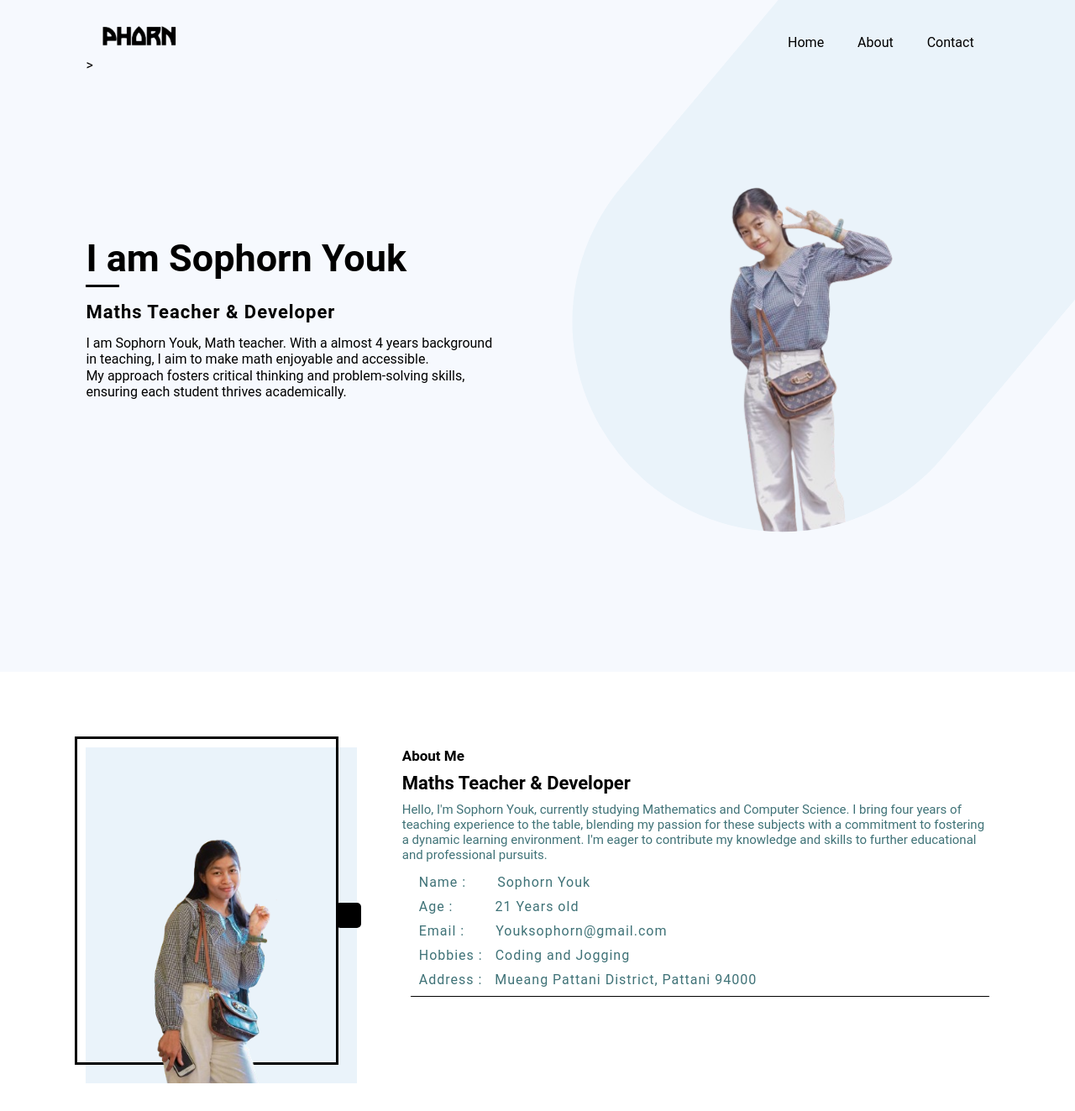
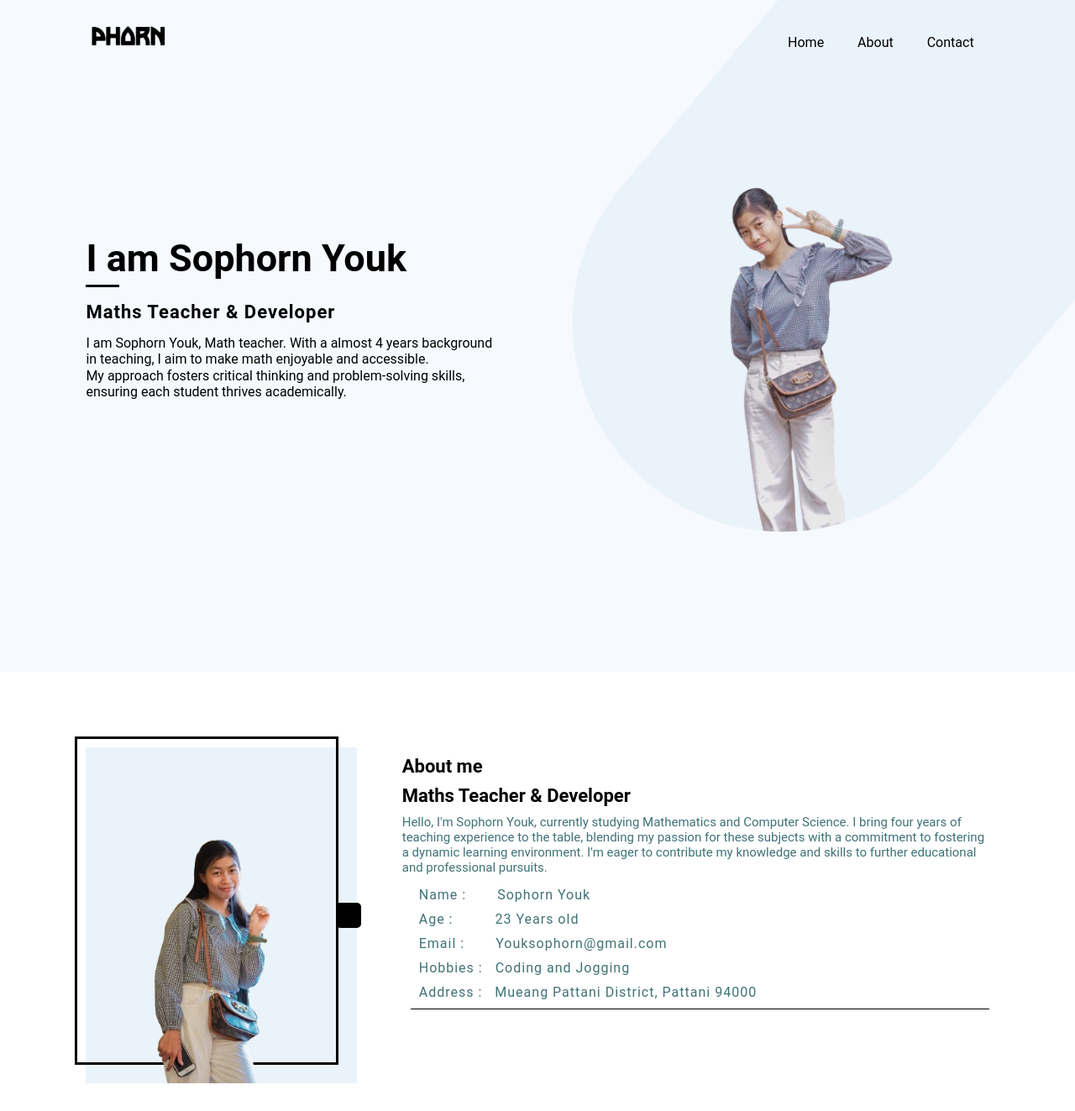
Before and after one commit to Gvorn555/phorncv, a plain HTML site: page Index.html in a window 1280 px wide. Shown: the top 1323 px of the page at 84% size. Drawn offline with nearby package versions, Linux system fonts and the light colour scheme.

Commit message:
Update Index.html

```diff
--- a/Index.html
+++ b/Index.html
@@ -28,9 +28,12 @@
 
 	<!--   === Navbar Starts ===   -->
 	<nav class="navbar">
-		<div class="logo" href="#home">>
-			<img src="images/logopp.png">
-		</div>
+		<a href="#home">
+    <div class="logo">
+        <img src="images/logopp.png" alt="Logo">
+    </div>
+</a>
+
 
 		<ul class="nav-links">
 			<li><a href="#home">Home</a></li>
@@ -86,13 +89,15 @@
 
 	<!--   === About Description Starts ===   -->
 	<div class="about-desc">
-		<h3>About Me</h3>
+		<header class="sub-heading">
+				<h2>About me</h2>
+			</header>
 		<h2>Maths Teacher & Developer</h2>
 		<p>Hello, I'm Sophorn Youk, currently studying Mathematics and Computer Science. I bring four years of teaching experience to the table, blending my passion for these subjects with a commitment to fostering a dynamic learning environment. I'm eager to contribute my knowledge and skills to further educational and professional pursuits.</p>
 
 		<div class="about-personal-info">
 			<div><span>Name : </span><span style="margin-left: 22px;">Sophorn Youk </span></div><br>
-			<div><span>Age : </span><span style="margin-left: 35px;">21 Years old</span></div><br>
+			<div><span>Age : </span><span style="margin-left: 35px;">23 Years old</span></div><br>
 			<div><span>Email : </span><span style="margin-left: 22px;"> Youksophorn@gmail.com</span></div><br>
 			<div><span>Hobbies : </span><span>Coding and Jogging</span></div><br>
 			<div><span>Address : </span><span>Mueang Pattani District, Pattani 94000</span></div><br>
@@ -134,7 +139,7 @@
 				</div>
 
 				<div class="box">
-					<h4>2020 to 2023</h4>
+					<h4>2018 to 2020</h4>
 					<h3>Pre-School Teacher Training Center</h3>
 					<p> Studied technical and teaching skills in 2 years</p>
 					<h5 class="vanue">Phnom Penh, Cambodia</h5>
@@ -169,7 +174,7 @@
 					<h4>2020<br> to<br> 2023</h4>
 					<h3>Teacher</h3>
 					<p>I worked as Primary school Teacher in both Pubplic and Private School and I also Taught part times like Maths and English in my village</p>
-					<h5 class="vanue">Domrey Chhlorng Primary School </h5>
+					<h5 class="vanue">Domrey Chhlorng Primary School</h5>
 				</div>
 
 			</main>
```
